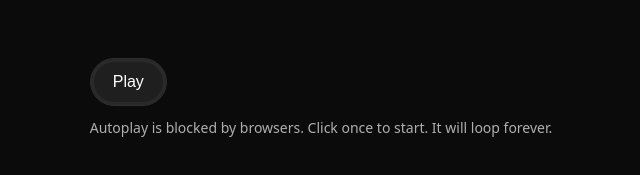
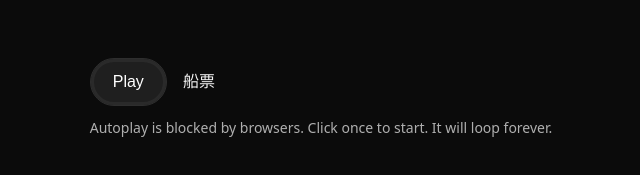
Before and after one commit to andyckt/SongPlayer.io, a plain HTML site: page index.html in a window 1280 px wide. Shown: the part 303-478 px from the top of the page, 319-959 px from the left. Drawn offline with Linux system fonts and the light colour scheme.

Commit message:
finished one song

```diff
--- a/index.html
+++ b/index.html
@@ -18,6 +18,7 @@
     <div class="wrap">
       <div>
         <button id="toggle">Play</button>
+        <span style="margin-left:12px">船票</span>
         <div class="hint">Autoplay is blocked by browsers. Click once to start. It will loop forever.</div>
       </div>
     </div>
```
Also changed, not shown: 1 other file.
